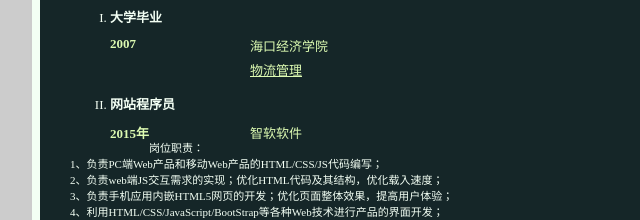
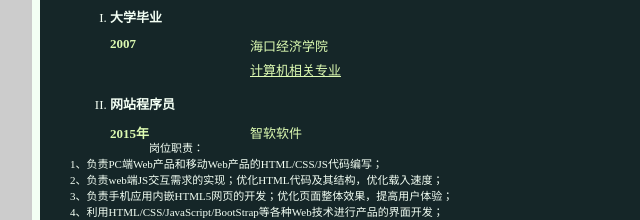
Before and after one commit to Charliexie2014/home1, a plain HTML site: page jianli.html in a window 1280 px wide. Shown: the part 1095-1315 px from the top of the page, 240-880 px from the left. Drawn offline with Linux system fonts and the light colour scheme.

Commit message:
Update jianli.html

```diff
--- a/jianli.html
+++ b/jianli.html
@@ -298,7 +298,7 @@ margin-top: -20px;
 <h3>大学毕业</h3>
 <div class="year">2007</div>
 <div class="employer">海口经济学院</div>
-<p class="description">物流管理</p>
+<p class="description">计算机相关专业</p>
 </li>
 <li class="job">
 <h3>网站程序员</h3>
```
